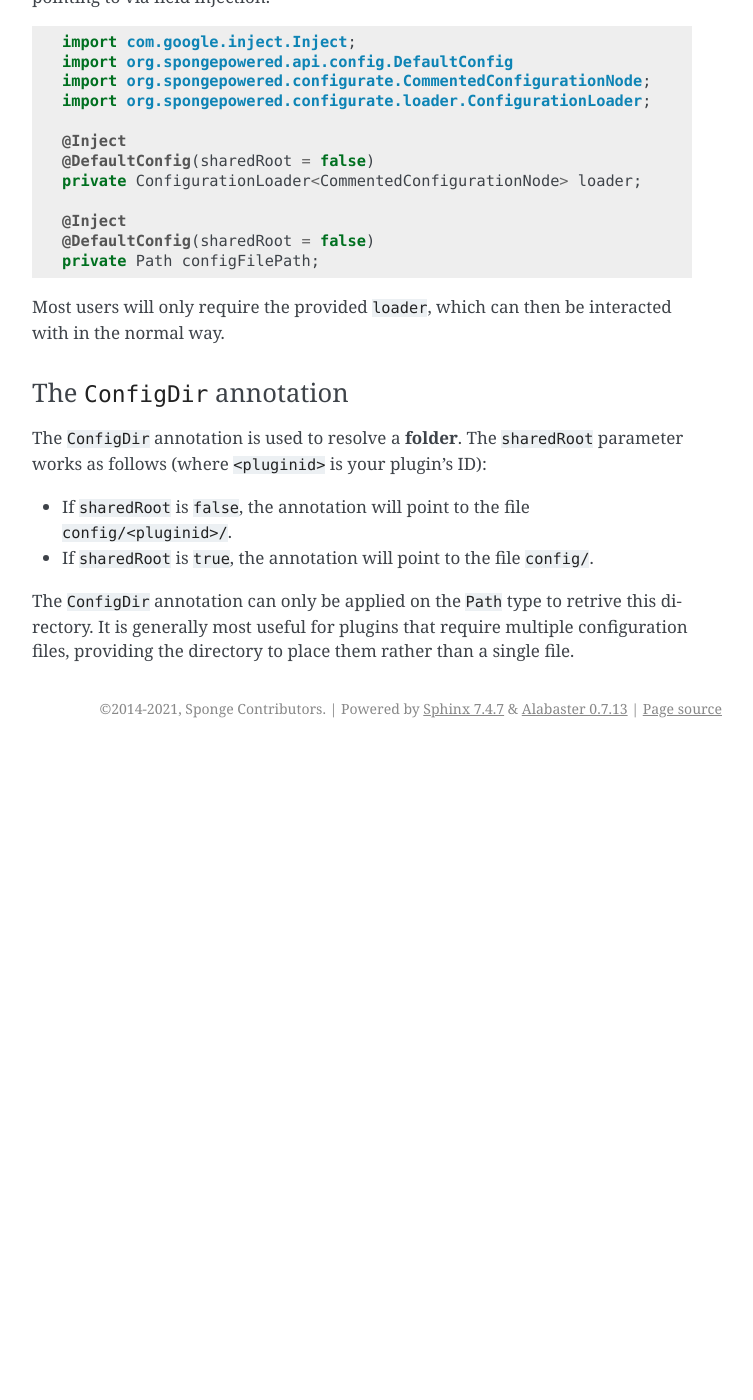
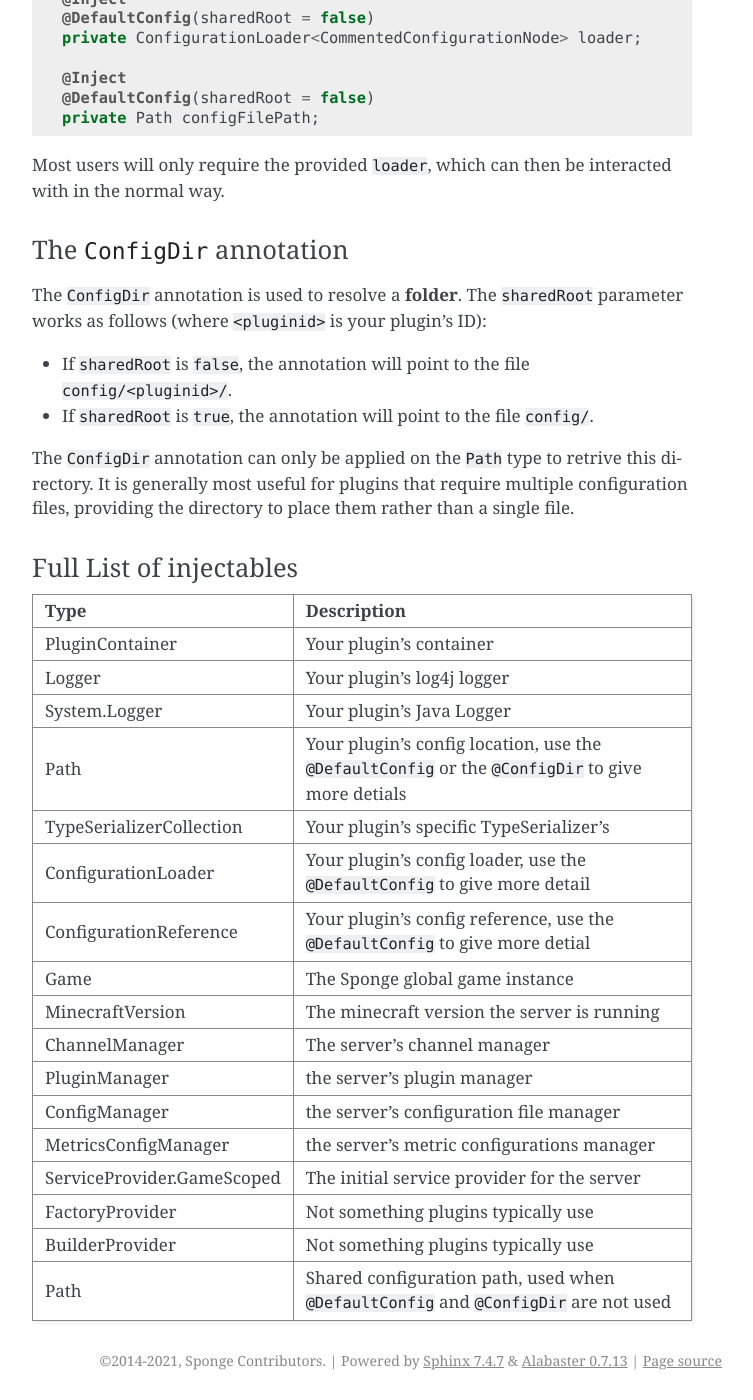
Before and after one commit to SpongePowered/SpongeDocs, a Sphinx documentation site: the page built from source/plugin/injection.rst, in a window 1280 px wide and 1400 px high, scrolled down 3121 px. Shown: the whole window, without its empty margins (388-1141 px from the left). Built offline with Sphinx 7.4.7, drawn with Linux system fonts in a browser that asks for light colours; cross-references to code outside the pages are shown as plain code; before the commit the page ends 3869 px from its top, so only the background shows below that; some of the changed text lies outside the part shown.

Commit message:
last one for today (#1012)
Co-authored-by: mosemister <mosemister@users.noreply.github.com>

```diff
--- a/source/plugin/injection.rst
+++ b/source/plugin/injection.rst
@@ -171,3 +165,45 @@ The :javadoc:`ConfigDir` annotation is used to resolve a **folder**. The ``share
 The ``ConfigDir`` annotation can only be applied on the ``Path`` type to retrive this directory. It is generally most
 useful for plugins that require multiple configuration files, providing the directory to place them rather than a
 single file.
+
+
+Full List of injectables
+~~~~~~~~~~~~~~~~~~~~~~~~
+
++----------------------------+------------------------------------------------------------------------------------------------------+
+| Type                       | Description                                                                                          |
++============================+======================================================================================================+
+| PluginContainer            | Your plugin's container                                                                              |
++----------------------------+------------------------------------------------------------------------------------------------------+
+| Logger                     | Your plugin's log4j logger                                                                           |
++----------------------------+------------------------------------------------------------------------------------------------------+
+| System.Logger              | Your plugin's Java Logger                                                                            |
++----------------------------+------------------------------------------------------------------------------------------------------+
+| Path                       | Your plugin's config location, use the ``@DefaultConfig`` or the ``@ConfigDir`` to give more detials |
++----------------------------+------------------------------------------------------------------------------------------------------+
+| TypeSerializerCollection   | Your plugin's specific TypeSerializer's                                                              |
++----------------------------+------------------------------------------------------------------------------------------------------+
+| ConfigurationLoader        | Your plugin's config loader, use the ``@DefaultConfig`` to give more detail                          |
++----------------------------+------------------------------------------------------------------------------------------------------+
+| ConfigurationReference     | Your plugin's config reference, use the ``@DefaultConfig`` to give more detial                       |
++----------------------------+------------------------------------------------------------------------------------------------------+
+| Game                       | The Sponge global game instance                                                                      |
++----------------------------+------------------------------------------------------------------------------------------------------+
+| MinecraftVersion           | The minecraft version the server is running                                                          |
++----------------------------+------------------------------------------------------------------------------------------------------+
+| ChannelManager             | The server's channel manager                                                                         |
++----------------------------+------------------------------------------------------------------------------------------------------+
+| PluginManager              | the server's plugin manager                                                                          |
++----------------------------+------------------------------------------------------------------------------------------------------+
+| ConfigManager              | the server's configuration file manager                                                              |
++----------------------------+------------------------------------------------------------------------------------------------------+
+| MetricsConfigManager       | the server's metric configurations manager                                                           |
++----------------------------+------------------------------------------------------------------------------------------------------+
+| ServiceProvider.GameScoped | The initial service provider for the server                                                          |
++----------------------------+------------------------------------------------------------------------------------------------------+
+| FactoryProvider            | Not something plugins typically use                                                                  |
++----------------------------+------------------------------------------------------------------------------------------------------+
+| BuilderProvider            | Not something plugins typically use                                                                  |
++----------------------------+------------------------------------------------------------------------------------------------------+
+| Path                       | Shared configuration path, used when ``@DefaultConfig`` and ``@ConfigDir`` are not used              |
++----------------------------+------------------------------------------------------------------------------------------------------+
```
Also changed, not shown: other parts of source/plugin/injection.rst (+0 -6 lines).
